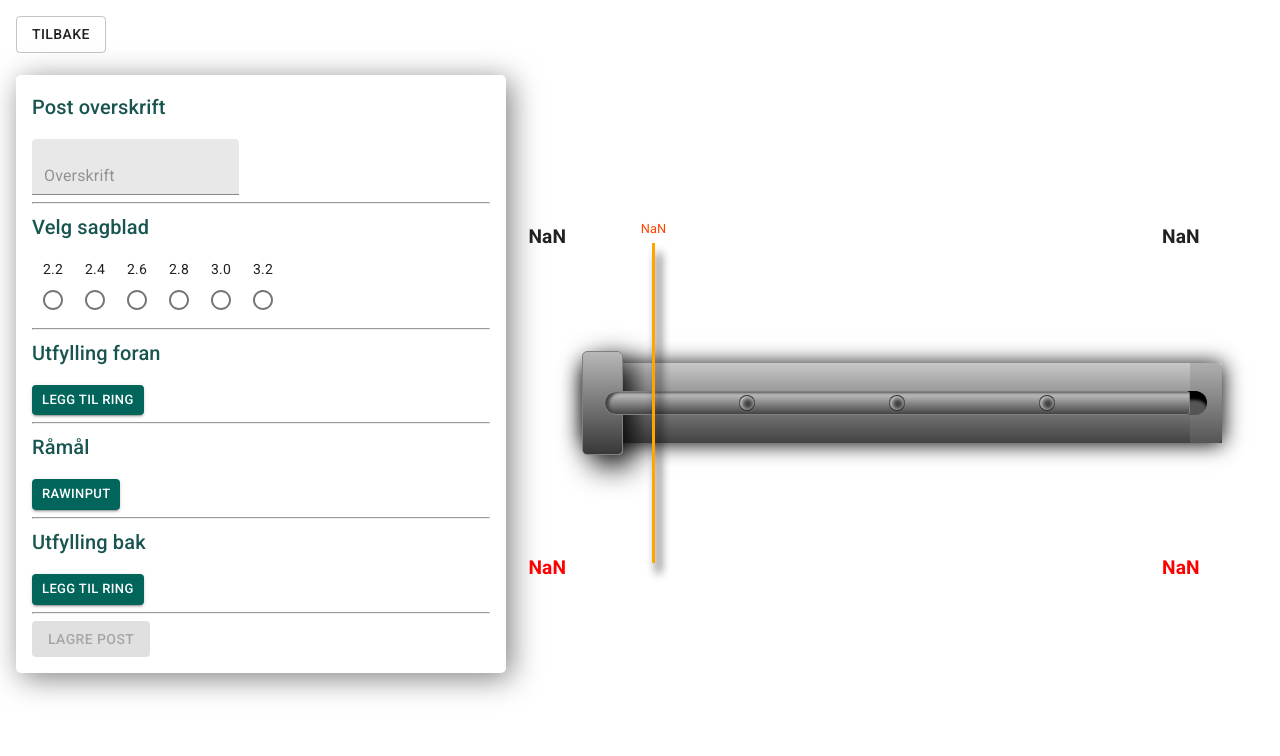
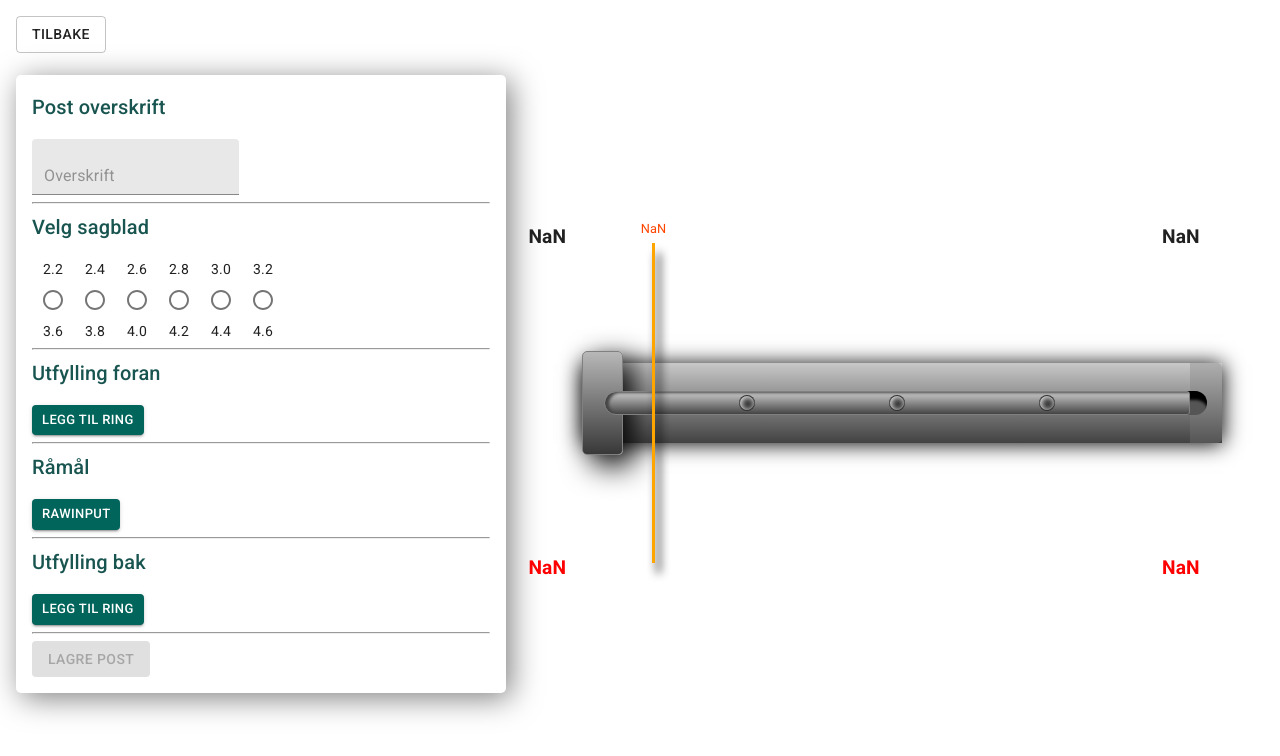
Before and after one commit to KjetilOverby/mobile-mkv-calculator, a Next.js app: page /create in a window 1280 px wide. Shown: the top 756 px of the page. Built offline with nearby package versions, Linux system fonts and the light colour scheme.

Commit message:
radio buttons

```diff
--- a/components/Calculations.jsx
+++ b/components/Calculations.jsx
@@ -84,8 +84,10 @@ const Calculations = (props) => {
      }
     }, [firstLabel, firstLabelMinusStartRings, secondLabelMinusEndRings, secondLabel, props.data.header])
   const classes = useStyles({firstLabelMinusStartRings, secondLabelMinusEndRings});
+  console.log(firstLabel);
   return (
     <>
+
    <div className={classes.labelContainer}>
        <h1>{firstLabel}</h1>
       <h1 className={classes.labelCalc}>{firstLabelMinusStartRings}</h1>
--- a/components/create/CreatePost.jsx
+++ b/components/create/CreatePost.jsx
@@ -232,6 +232,7 @@ const CreatePost = (props) => {
                                 as={Radio}
                               />
                             </Grid>
+                            <Grid item>3.6</Grid>
                           </Grid>
                           <Grid
                             className={classes.radioLabelContainer}
@@ -248,6 +249,7 @@ const CreatePost = (props) => {
                                 as={Radio}
                               />
                             </Grid>
+                            <Grid item>3.8</Grid>
                           </Grid>
                           <Grid
                             className={classes.radioLabelContainer}
@@ -264,6 +266,7 @@ const CreatePost = (props) => {
                                 as={Radio}
                               />
                             </Grid>
+                            <Grid item>4.0</Grid>
                           </Grid>
                           <Grid
                             className={classes.radioLabelContainer}
@@ -280,6 +283,7 @@ const CreatePost = (props) => {
                                 as={Radio}
                               />
                             </Grid>
+                            <Grid item>4.2</Grid>
                           </Grid>
                           <Grid
                             className={classes.radioLabelContainer}
@@ -296,6 +300,7 @@ const CreatePost = (props) => {
                                 as={Radio}
                               />
                             </Grid>
+                            <Grid item>4.4</Grid>
                           </Grid>
                           <Grid
                             className={classes.radioLabelContainer}
@@ -312,6 +317,7 @@ const CreatePost = (props) => {
                                 as={Radio}
                               />
                             </Grid>
+                            <Grid item>4.6</Grid>
                           </Grid>
                         </Grid>
                         <hr />
```
